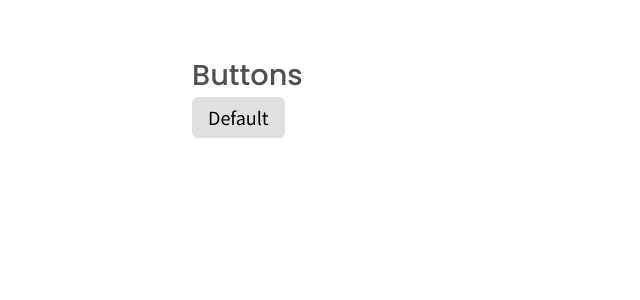
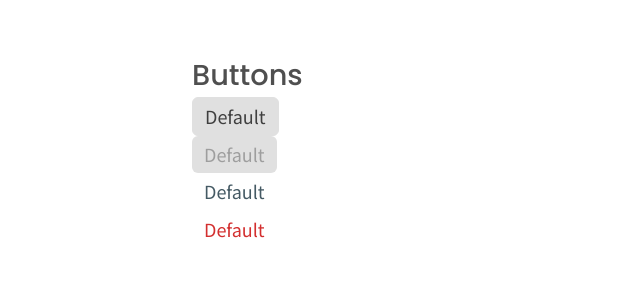
Before and after one commit to bpa03/buttons-components, a React (Create React App) app: page / in a window 1280 px wide. Shown: the top 300 px of the page, without its empty margins (0-640 px from the left). Built offline with nearby package versions, Linux system fonts and the light colour scheme.

Commit message:
Style of the Button component created

```diff
--- a/src/components/common/Button/Button.jsx
+++ b/src/components/common/Button/Button.jsx
@@ -1,16 +1,45 @@
-import React from 'react'
-import PropTypes from 'prop-types';
+import React from "react";
+import styled from "styled-components";
+import PropTypes from "prop-types";
 
-import { ButtonBase } from './Styles';
+import * as Styles from "./Styles";
 
-export const Button = ({ children }) => {
+export const ButtonBase = styled.button`
+  ${(props) => props.disabled ?
+    Styles.disabled :
+    Styles[props.variant]
+  }
+  ${(props) => Styles[props.size]}
+  font-weigth: 500;
+  font-size: 1em;
+  border-radius: 6px;
+  line-height: 1.4rem;
+  cursor: pointer;
+`;
+
+export const Button = ({ children, color, size, variant, disabled }) => {
   return (
-    <ButtonBase>
-      { children }
+    <ButtonBase
+      color={color}
+      size={size}
+      variant={variant}
+      disabled={disabled}
+    >
+      {children}
     </ButtonBase>
-  )
+  );
 };
 
 Button.propTypes = {
-  variant: 'default'
+  color: PropTypes.oneOf(["defaultColor", "primary", "secondary", "danger"]),
+  size: PropTypes.oneOf(["sm", "md", "lg"]),
+  variant: PropTypes.oneOf(["defaultButton", "outline"]),
+  disabled: PropTypes.bool
 };
+
+Button.defaultProps = {
+  color: "defaultColor",
+  size: "sm",
+  variant: "defaultButton",
+  disabled: false
+};
--- a/src/components/common/Button/Styles.js
+++ b/src/components/common/Button/Styles.js
@@ -1,15 +1,56 @@
-import styled, { css } from 'styled-components';
-
-export const ButtonBase = styled.button`
-  font-weigth: 500;
-  font-size: 1em;
-  padding: 8px 16px;
-  border-radius: 6px;
-  background-color: #E0E0E0;
-  line-height: 1.4rem;
-  cursor: pointer;
-`
+import { css } from "styled-components";
+import * as Colors from "../../const/colors";
 
 // Size Variants
 
-// Color Variants
+export const md = css`
+  padding: 8px 16px;
+`;
+
+export const sm = css`
+  padding: 6px 12px;
+`;
+
+export const lg = css`
+  padding: 11px 22px;
+`;
+
+// Buttons Variants
+
+export const defaultButton = css`
+  background: ${(props) => Colors[props.color].color};
+  color: ${(props) => Colors[props.color].font};
+  border: 1px solid ${props => Colors[props.color].color};
+  transition: background 0.3s, border 0.3s;
+
+  &:hover {
+    background: ${props => Colors[props.color].darken};
+    border: 1px solid ${props => Colors[props.color].darken};
+  }
+`;
+
+export const outline = css`
+  background: #fff;
+  color: ${props => Colors[props.color].color};
+  border: 1px solid ${props => Colors[props.color].color};
+  transition: background 0.3s, border 0.3s;
+
+  &:hover {
+    background: ${props => Colors[props.color].ligth}
+  }
+`
+
+export const text = css`
+  background: transparent;
+  color: ${props => Colors[props.color].color};
+  transition: background 0.3s, border 0.3s;
+
+  &:hover {
+    background: ${props => Colors[props.color].ligth}
+  }
+`
+
+export const disabled = css`
+  color: rgba(158, 158, 158, 1);
+  background-color: rgba(224, 224, 224, 1);
+`
--- a/src/components/const/colors.js
+++ b/src/components/const/colors.js
@@ -1,10 +1,27 @@
 /* colors */
-export const primary = "rgba(41, 98, 255, 1);";
-export const secondary = "rgba(69, 90, 100, 1);";
-export const danger = "rgba(211, 47, 47, 1);";
-export const defaultColor = "rgba(224, 224, 224, 1);";
+export const defaultColor = {
+  color: "rgba(224, 224, 224, 1)",
+  font: "rgba(63, 63, 63, 1)",
+  darken: "rgba(174, 174, 174, 1)",
+};
 
-/* Hover Colors */
-export const primaryHover = "rgba(0, 57, 203, 1);";
-export const secondaryHover = "rgba(28, 49, 58, 1);";
-export const dangerHover = "rgba(154, 0, 7, 1);";
+export const primary = {
+  color: "rgba(41, 98, 255, 1)",
+  ligth: "rgba(41, 98, 255, .1)",
+  font: "#fff",
+  darken: "rgba(0, 57, 203, 1)"
+};
+
+export const secondary = {
+  color: "rgba(69, 90, 100, 1)",
+  ligth: "rgba(69, 90, 100, .1)",
+  font: "#fff",
+  darken: "rgba(28, 49, 58, 1)"
+};
+
+export const danger = {
+  color: "rgba(211, 47, 47, 1)",
+  ligth: "rgba(211, 47, 47, .1)",
+  font: "#fff",
+  darken: "rgba(154, 0, 7, 1)"
+};
--- a/src/components/views/Home/Home.jsx
+++ b/src/components/views/Home/Home.jsx
@@ -1,5 +1,4 @@
 import React from "react";
-
 
 import { Title, Container, Row, Wrapper } from "./Styles";
 import { Button } from '../../common/Button/Button.jsx';
@@ -13,6 +12,21 @@ export const Home = () => {
           Default
         </Button>
       </Row>
+      <Row>
+        <Button color="primary" variant="text" disabled>
+          Default
+        </Button>
+      </Row>
+      <Row>
+        <Button color="secondary" variant="text">
+          Default
+        </Button>
+      </Row>
+      <Row>
+        <Button color="danger" variant="text">
+          Default
+        </Button>
+      </Row>
     </Container>
   );
 };
```
